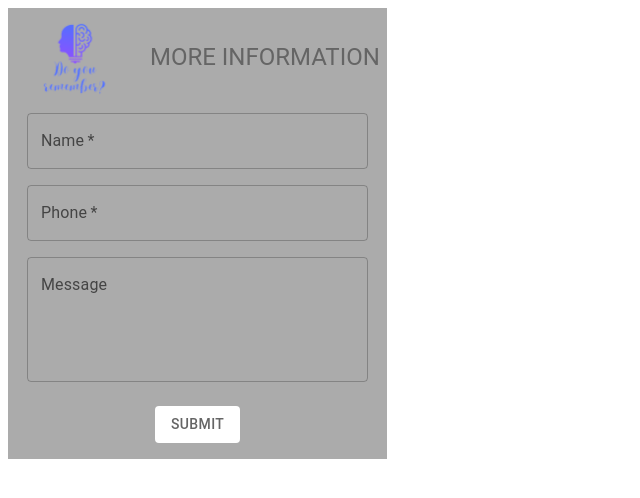
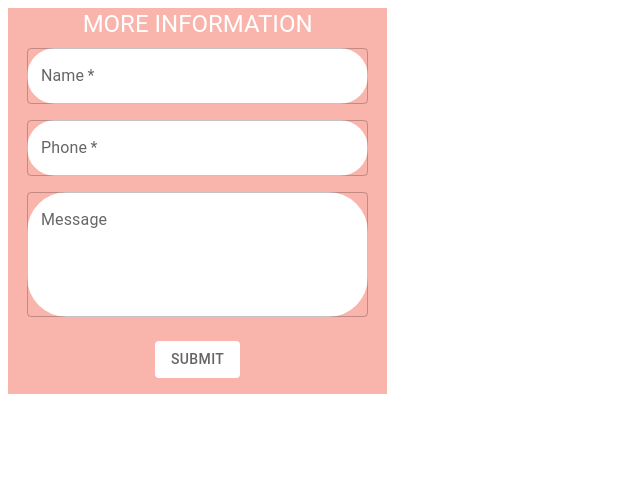
Before and after one commit to EberthCastro/doyourememberp, a React (Vite) app: page / in a window 1280 px wide. Shown: the top 498 px of the page, without its empty margins (0-640 px from the left). Built offline with nearby package versions, Linux system fonts and the light colour scheme.

Commit message:
update colors

```diff
--- a/src/Form.jsx
+++ b/src/Form.jsx
@@ -1,9 +1,6 @@
 
 
 import * as React from 'react';
-// import Box from '@mui/material/Box';
-// import TextField from '@mui/material/TextField';
-// import { CardMedia } from '@mui/material';
 import { Box, TextField, Typography, CardMedia, Button } from '@mui/material';
 
 export default function Form() {
@@ -15,7 +12,7 @@ export default function Form() {
         '& .MuiTextField-root': { m: 1 },
 
       }}
-      bgcolor='#ABABAB'
+      bgcolor='#F9B5AC'
       noValidate
       autoComplete="off"
     >
@@ -25,32 +22,32 @@ export default function Form() {
       }}>
         {/* <img src='../src/assets/Logo.png'></img> */}
 
-        <CardMedia
+        {/* <CardMedia
           component="img"
           sx={{ width: 120 }}
           image="/src/assets/Logo.png"
           alt="Live from space album cover"
-        />
-        <Typography variant="h5" component="h5" sx={{ color:'#656565', alignSelf:'center' }} > MORE INFORMATION </Typography>
+        /> */}
+        <Typography variant="h5" component="h5" sx={{ color:'#FFFFFF', alignSelf:'center' }} > MORE INFORMATION </Typography>
 
       </Box>
-      <TextField sx={{ width: '90%' }}
+      <TextField sx={{ width: '90%', borderRadius:'52px', bgcolor:'#FFFFFF', color:'#656565' }}
         required
-        id="outlined-required"
+        // id="outlined-required"
         label="Name"
       />
-      <TextField sx={{ width: '90%' }}
+      <TextField sx={{ width: '90%', borderRadius:'52px', bgcolor:'#FFFFFF', color:'#656565' }}
         required
-        id="outlined-required"
+        id="required"
         label="Phone"
       />
-      <TextField sx={{ width: '90%' }}
+      <TextField sx={{ width: '90%', borderRadius:'40px', bgcolor:'#FFFFFF', color:'#656565' }}
         id="outlined-multiline-static"
         label="Message"
         multiline
         rows={4}
       />
-      <Button variant="contained" disableElevation sx={{bgcolor:'white', color:'#656565', m:2}}>
+      <Button variant="contained" disableElevation sx={{bgcolor:'#FFFFFF', color:'#656565', m:2}}>
         SUBMIT
       </Button>
     </Box>
```
